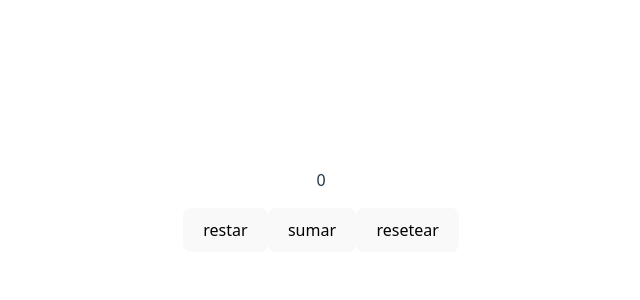
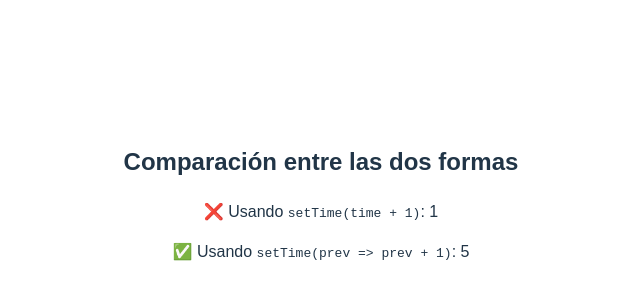
Before and after one commit to pipemoyag/coder-react-ejclases, a React (Vite) app: page / in a window 1280 px wide. Shown: the part 198-498 px from the top of the page, without its empty margins (319-959 px from the left). Built offline with nearby package versions, Linux system fonts and the light colour scheme.

Commit message:
ejemplo uso de estado previo

```diff
--- a/src/App.jsx
+++ b/src/App.jsx
@@ -1,23 +1,58 @@
-import { useState } from "react";
+import { useState, useEffect } from "react";
 import reactLogo from "./assets/react.svg";
 import viteLogo from "/vite.svg";
 import "./App.css";
 import Button from "./components/Button";
 import Counter from "./components/Counter";
 
-// CLASE 2
+// EJ 2.4
 function App() {
+  const [time1, setTime1] = useState(0);
+  const [time2, setTime2] = useState(0);
+
+  useEffect(() => {
+    // ❌ Este usa "time1 + 1" y se congela
+    const id1 = setInterval(() => {
+      setTime1(time1 + 1); // time1 está "cerrado" en 0
+    }, 1000);
+
+    // ✅ Este usa la versión funcional y funciona bien
+    const id2 = setInterval(() => {
+      setTime2((prev) => prev + 1); // usa el valor actual
+    }, 1000);
+
+    return () => {
+      clearInterval(id1);
+      clearInterval(id2);
+    };
+  }, []); // 👈 el arreglo vacío hace que use el valor inicial de "time1"
+
   return (
-    <>
-      {/* <Button label={"click me"} />
-      <Button label={"login"} bgcolor={"blue"}></Button>
-      <Button label={"logout"} bgcolor={"green"}></Button>
-      <Button label={"report"} bgcolor={"red"}></Button>
-      <input type="text" /> */}
-      <Counter />
-    </>
+    <div style={{ fontFamily: "sans-serif", textAlign: "center" }}>
+      <h2>Comparación entre las dos formas</h2>
+      <p>
+        ❌ Usando <code>setTime(time + 1)</code>: {time1}
+      </p>
+      <p>
+        ✅ Usando <code>{"setTime(prev => prev + 1)"}</code>: {time2}
+      </p>
+    </div>
   );
 }
+
+// CLASE 2
+// function App() {
+//   return (
+//     <>
+//       {/* <Button label={"click me"} />
+//       <Button label={"login"} bgcolor={"blue"}></Button>
+//       <Button label={"logout"} bgcolor={"green"}></Button>
+//       <Button label={"report"} bgcolor={"red"}></Button>
+//       <input type="text" /> */}
+//       <Counter />
+//     </>
+//   );
+// }
 
 // function App() {
 //   // siempre nombre de variable va acompañado de su "seter"=> usuario, setUsuario; que es una funcion de actualizacion
```
